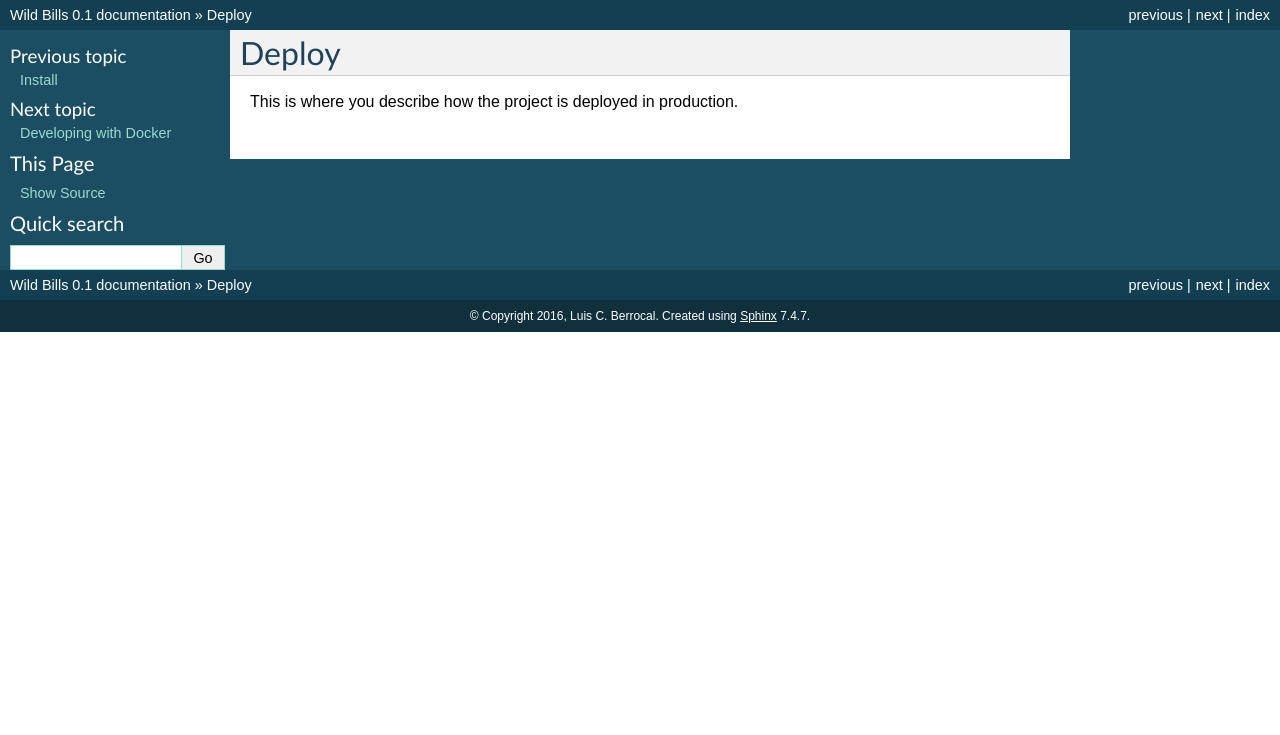
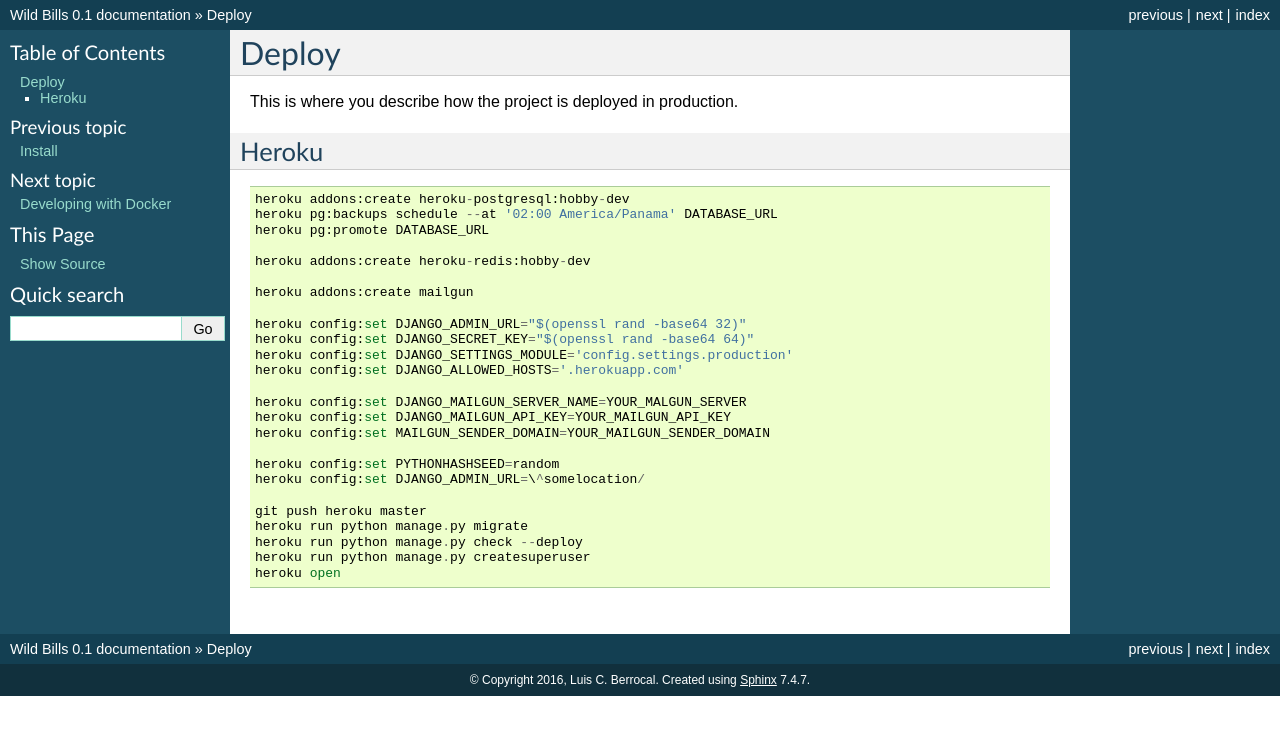
Before and after one commit to luiscberrocal/wild_bills, a Sphinx documentation site: the page built from docs/deploy.rst, in a window 1280 px wide. Shown: the top 735 px of the page. Built offline with Sphinx 7.4.7, drawn with Linux system fonts in a browser that asks for light colours; pages that are not in the unit, such as notebooks, are missing from menus.

Commit message:
Updated deploy to Heroku

```diff
--- a/docs/deploy.rst
+++ b/docs/deploy.rst
@@ -2,3 +2,37 @@
 ========
 
 This is where you describe how the project is deployed in production.
+
+
+Heroku
+^^^^^^^
+
+..
+
+::
+
+    heroku addons:create heroku-postgresql:hobby-dev
+    heroku pg:backups schedule --at '02:00 America/Panama' DATABASE_URL
+    heroku pg:promote DATABASE_URL
+
+    heroku addons:create heroku-redis:hobby-dev
+
+    heroku addons:create mailgun
+
+    heroku config:set DJANGO_ADMIN_URL="$(openssl rand -base64 32)"
+    heroku config:set DJANGO_SECRET_KEY="$(openssl rand -base64 64)"
+    heroku config:set DJANGO_SETTINGS_MODULE='config.settings.production'
+    heroku config:set DJANGO_ALLOWED_HOSTS='.herokuapp.com'
+
+    heroku config:set DJANGO_MAILGUN_SERVER_NAME=YOUR_MALGUN_SERVER
+    heroku config:set DJANGO_MAILGUN_API_KEY=YOUR_MAILGUN_API_KEY
+    heroku config:set MAILGUN_SENDER_DOMAIN=YOUR_MAILGUN_SENDER_DOMAIN
+
+    heroku config:set PYTHONHASHSEED=random
+    heroku config:set DJANGO_ADMIN_URL=\^somelocation/
+
+    git push heroku master
+    heroku run python manage.py migrate
+    heroku run python manage.py check --deploy
+    heroku run python manage.py createsuperuser
+    heroku open
```
